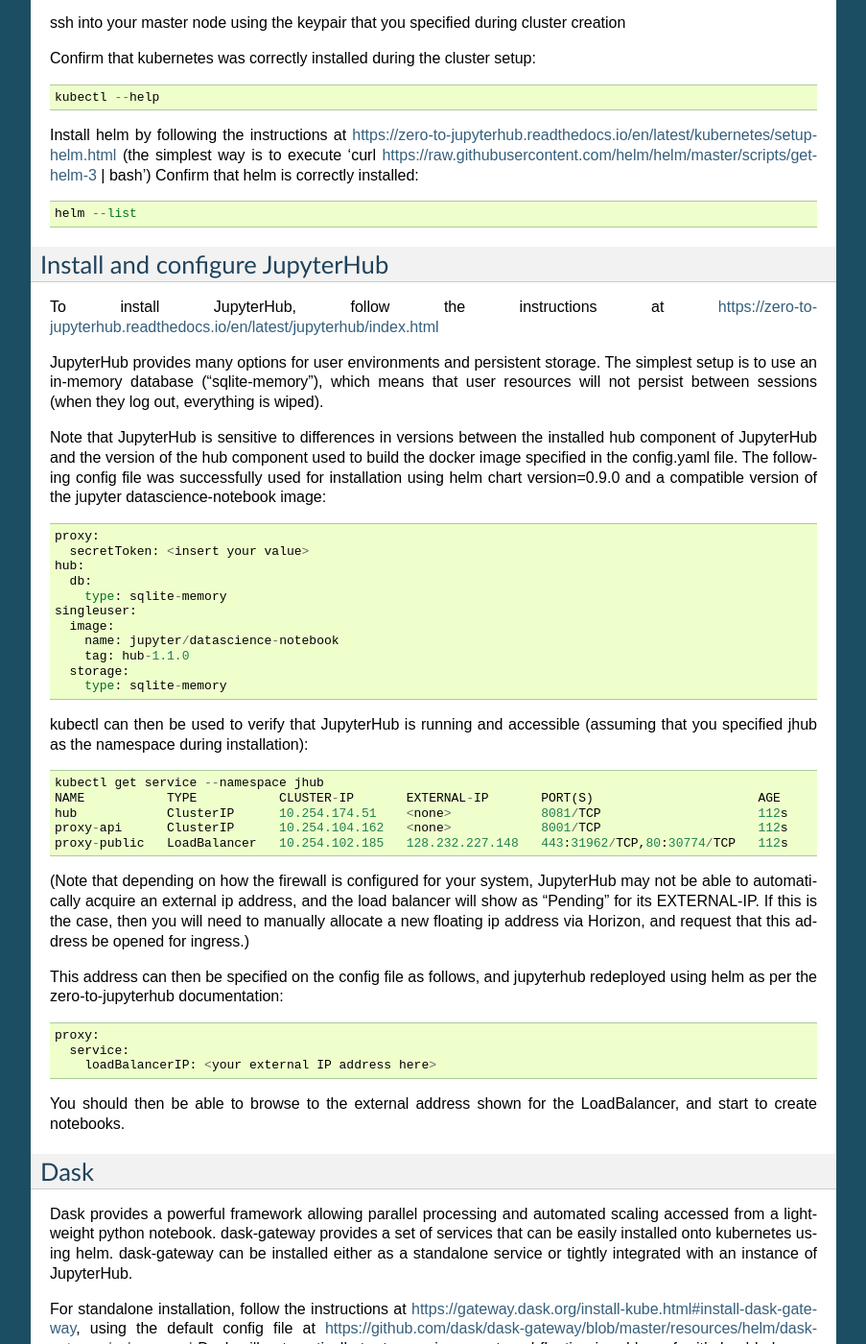
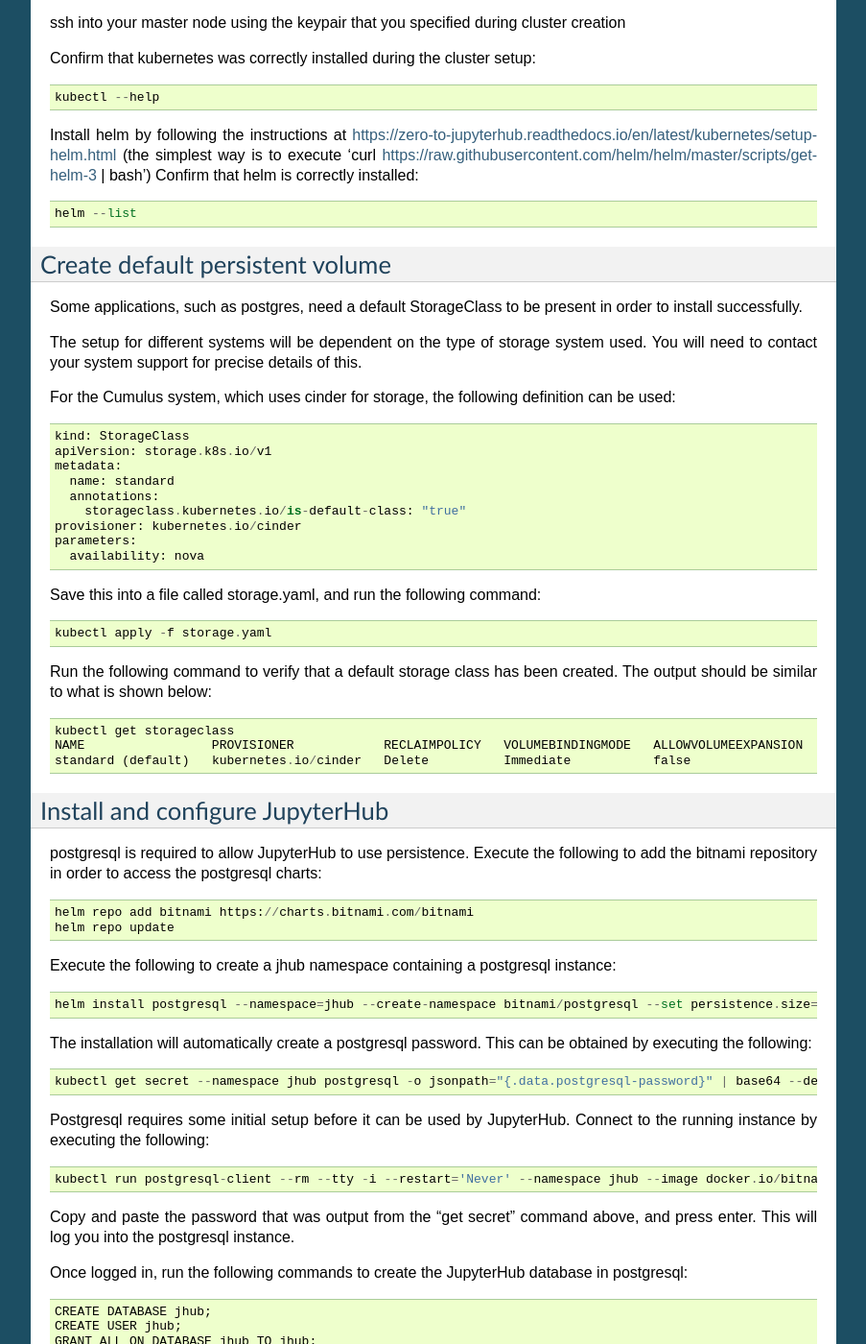
Before and after one commit to millingw/jupiterhub-iris-docs, a Sphinx documentation site: the page built from docs/source/magnum.rst, in a window 1280 px wide and 1400 px high, scrolled down 947 px. Shown: the whole window at 96% size, without its empty margins (198-1101 px from the left). Built offline with Sphinx 7.4.7, drawn with Linux system fonts in a browser that asks for light colours; some of the changed text lies outside the part shown.

Commit message:
Added postgresql details

```diff
--- a/docs/source/magnum.rst
+++ b/docs/source/magnum.rst
@@ -44,11 +44,75 @@
 
   helm --list
 
+
+Create default persistent volume
+--------------------------------
+Some applications, such as postgres, need a default StorageClass to be present in order to install successfully.
+
+The setup for different systems will be dependent on the type of storage system used. You will need to contact your system support for precise details of this.
+
+For the Cumulus system, which uses cinder for storage, the following definition can be used::
+
+  kind: StorageClass
+  apiVersion: storage.k8s.io/v1
+  metadata:
+    name: standard
+    annotations:
+      storageclass.kubernetes.io/is-default-class: "true"
+  provisioner: kubernetes.io/cinder
+  parameters:
+    availability: nova
+
+Save this into a file called storage.yaml, and run the following command::
+
+  kubectl apply -f storage.yaml
+
+Run the following command to verify that a default storage class has been created. The output should be similar to what is shown below::
+
+  kubectl get storageclass
+  NAME                 PROVISIONER            RECLAIMPOLICY   VOLUMEBINDINGMODE   ALLOWVOLUMEEXPANSION   AGE
+  standard (default)   kubernetes.io/cinder   Delete          Immediate           false                  2d18h
+
+
+
+
+
+
 Install and configure JupyterHub
 --------------------------------
+
+postgresql is required to allow JupyterHub to use persistence. Execute the following to add the bitnami repository in order to access the postgresql charts::
+
+  helm repo add bitnami https://charts.bitnami.com/bitnami
+  helm repo update
+
+Execute the following to create a jhub namespace containing a postgresql instance::
+
+  helm install postgresql --namespace=jhub --create-namespace bitnami/postgresql --set persistence.size=1Gi
+
+The installation will automatically create a postgresql password. This can be obtained by executing the following::
+
+  kubectl get secret --namespace jhub postgresql -o jsonpath="{.data.postgresql-password}" | base64 --decode
+
+Postgresql requires some initial setup before it can be used by JupyterHub. Connect to the running instance by executing the following::
+
+  kubectl run postgresql-client --rm --tty -i --restart='Never' --namespace jhub --image docker.io/bitnami/postgresql:11.11.0-debian-10-r0 --env="PGPASSWORD=$POSTGRES_PASSWORD" --command -- psql --host postgresql -U postgres -d postgres -p 5432
+
+Copy and paste the password that was output from the "get secret" command above, and press enter. This will log you into the postgresql instance.
+
+Once logged in, run the following commands to create the JupyterHub database in postgresql::
+
+  CREATE DATABASE jhub;
+  CREATE USER jhub;
+  GRANT ALL ON DATABASE jhub TO jhub;
+
+Then exit from postgresql by entering quit and pressing return
+
 To install JupyterHub, follow the instructions at https://zero-to-jupyterhub.readthedocs.io/en/latest/jupyterhub/index.html
 
-JupyterHub provides many options for user environments and persistent storage. The simplest setup is to use an in-memory database ("sqlite-memory"), which means that user resources will not persist between sessions (when they log out, everything is wiped).
+Note that as we have already created the jhub namespace during the postgresql installation, the --create-namespace flag should not be provided during the JupyterHub installation
+
+JupyterHub provides many options for user environments and persistent storage. Here we will use our postgresql instance for persistence.
 
 Note that JupyterHub is sensitive to differences in versions between the installed hub component of JupyterHub and the version of the hub component used to build the docker image specified in the config.yaml file.
 The following config file was successfully used for installation using helm chart version=0.9.0 and a compatible version of the jupyter datascience-notebook image::
@@ -57,13 +121,13 @@
     secretToken: <insert your value>
   hub:
     db:
-      type: sqlite-memory
+      type: postgresql
   singleuser:
     image:
       name: jupyter/datascience-notebook
       tag: hub-1.1.0
     storage:
-      type: sqlite-memory
+      type: postgresql
 
 kubectl can then be used to verify that JupyterHub is running and accessible (assuming that you specified jhub as the namespace during installation)::
 
@@ -144,6 +208,9 @@
 Follow the instructions https://docs.dask.org/en/latest/setup/kubernetes-helm.html#helm-install-dask-for-mulitple-users
 
 This will provision a single namespace containing a dask instance, a JupyterHub instance, a shared external load balancer and access to dask only via the JupyterHub instance.
+
+Follow the previous instructions to create a dhub namespace containing a postgresql instance, and set up the postgresql database.
+
 Important note: as written, the instructions will install into the default namespace. This is very unadvisable! When following the installation instructions, specify a namespace for your installation, eg to install into a dhub namespace::
 
   helm upgrade --debug --wait --namespace dhub --create-namespace --install --render-subchart-notes  dhub dask/daskhub     --values=secrets.yaml
@@ -158,10 +225,10 @@
         dask-gateway:
           apiToken: <token2>
       db:
-        type: sqlite-memory
+        type: postgresql
     singleuser:
       storage:
-        type: sqlite-memory
+        type: postgresql
 
   dask-gateway:
     gateway:
```
